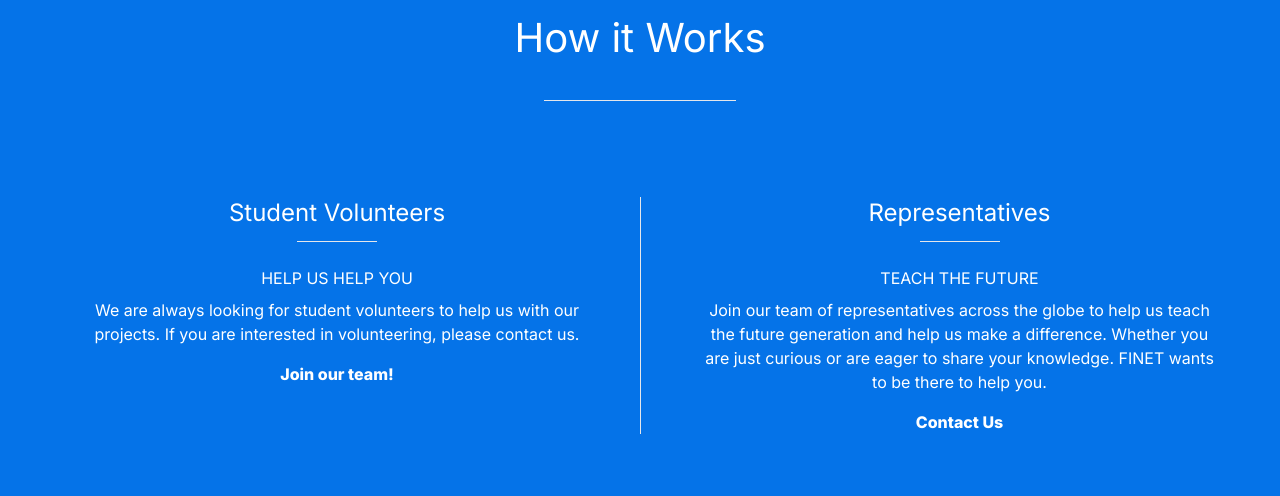
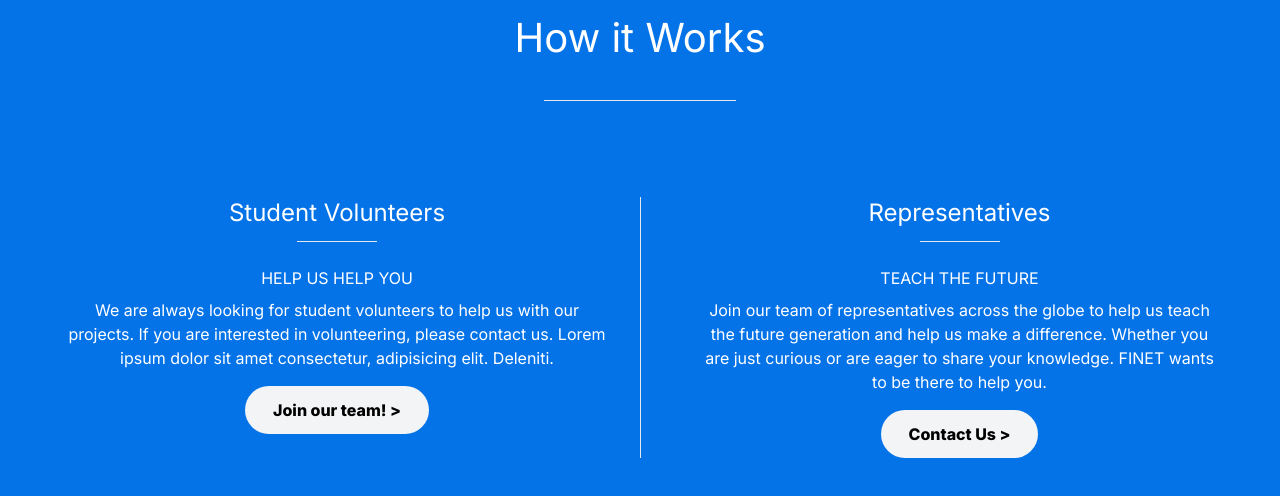
Before and after one commit to AaronTi30/finet, a Next.js app: page / in a window 1280 px wide. Shown: the part 1214-1710 px from the top of the page. Built offline with nearby package versions, Linux system fonts and the light colour scheme.

Commit message:
style: ADD homepage animate buttons

```diff
--- a/src/components/info/info.jsx
+++ b/src/components/info/info.jsx
@@ -14,9 +14,11 @@
                 <h6 class="uppercase mb-2 text-base">Help us help you</h6>
                 <p class="mb-4 md:text-center">
                 We are always looking for student volunteers to help us with our projects. If you are interested in volunteering, please contact us.
+                Lorem ipsum dolor sit amet consectetur, adipisicing elit. Deleniti.
                 </p>
-                <a class="flex space-x-2 text-base font-extrabold" href="/join">
-                <span>Join our team!</span>
+                <a class="flex space-x-2 text-base font-extrabold group bg-gray-100 text-black px-7 py-3 flex items-center gap-2 rounded-full outline-none focus:scale-110 hover:scale-110
+                    active:scale-105 transition cursor-pointer borderBlack" href="/join">
+                <span>Join our team! {">"}</span>
                 </a>
             </div>
             <div class="flex flex-col items-start md:text-center md:items-center md:pl-8 lg:pl-16 md:w-1/2">
@@ -27,8 +29,9 @@
                 Join our team of representatives across the globe to help us teach the future generation and help us make a difference. Whether you are just curious or are eager to
                 share your knowledge. FINET wants to be there to help you.
                 </p>
-                <a class="flex space-x-2 text-base font-extrabold" href="/contact">
-                <span>Contact Us</span>
+                <a class="flex space-x-2 text-base font-extrabold group bg-gray-100 text-black px-7 py-3 flex items-center gap-2 rounded-full outline-none focus:scale-110 hover:scale-110
+                    active:scale-105 transition cursor-pointer borderBlack" href="/contact">
+                <span>Contact Us {">"}</span>
                 </a>
             </div>
         </div>
```
